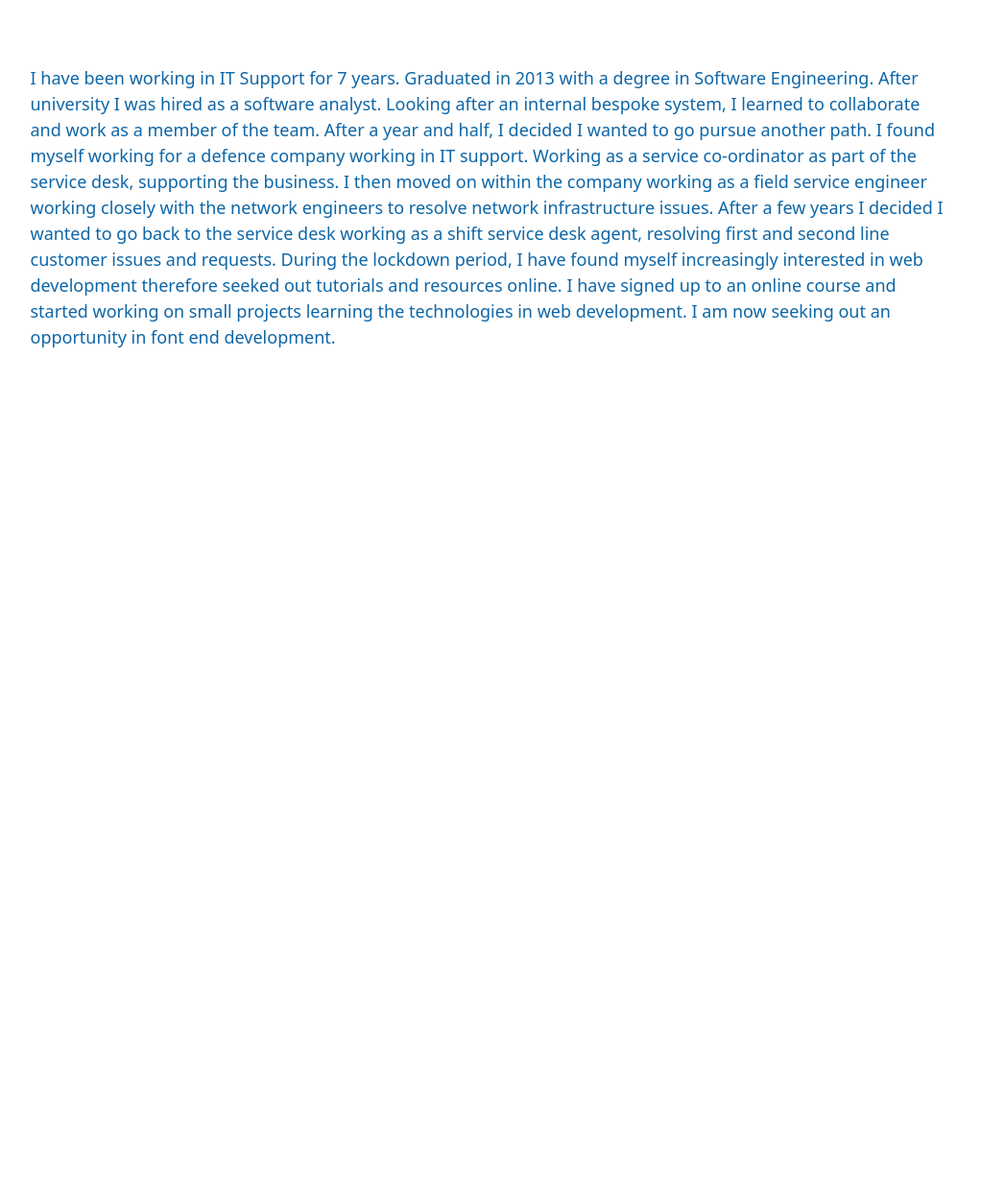
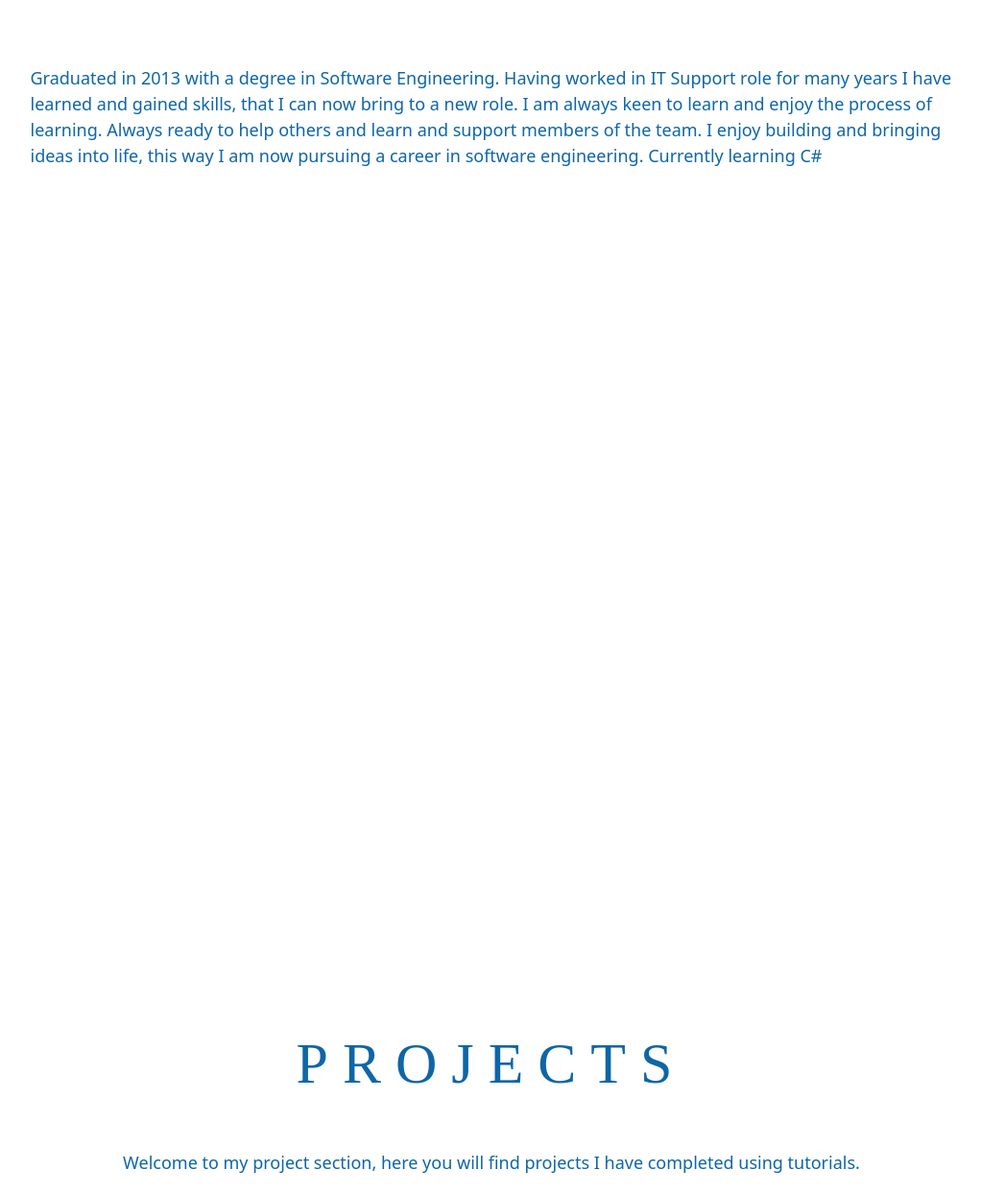
Before and after one commit to Kiro-T/Kiro-T.github.io, a plain HTML site: page index.html in a window 1280 px wide. Shown: the part 2036-3280 px from the top of the page at 96% size, without its empty margins (128-1150 px from the left). Drawn offline with Linux system fonts and the light colour scheme; animation ran at ten frames a second; a web font is replaced by a local one.

Commit message:
cv update
cv update

```diff
--- a/index.html
+++ b/index.html
@@ -75,7 +75,7 @@
                   <center><img src="./images/P1111059 (2).JPG" alt="Photo5" style="height: 400px; width: 600px;"></center>
                 </div>
                 <h3 class="NotoSerifJP"> Welcome to my Portfolio </h3>
-                <p style="text-align: center;"> Hi. I'm currently self learning HTML, CSS and Javascript. Have been working in verious IT roles for over 7 years. Now looking for a new opportunity to develop a career in web development.</p>
+                <p style="text-align: center;"> Experienced service desk agent, capable of working in pressured fast paced environment. Self-learning to expand my knowledge and skill set. Looking for opportunity in software engineering. Currently self-learning C# with Unity.</p>
                 <div class="site-buttons">
                   <div class="d-flex flex-row flex-wrap">
 
@@ -113,8 +113,8 @@
                 <div class="row">
               <div style="margin-top: 60px;">
                 <p class="para" style="color: #0E66A6; font-size: 18px;">
-                  I have been working in IT Support for 7 years. Graduated in 2013 with a degree in Software Engineering. After university I was hired as a software analyst.
-                  Looking after an internal bespoke system, I learned to collaborate and work as a member of the team. After a year and half, I decided I wanted to go pursue another path. I found myself working for a defence company working in IT support. Working as a service co-ordinator as part of the service desk, supporting the business. I then moved on within the company working as a field service engineer working closely with the network engineers to resolve network infrastructure issues. After a few years I decided I wanted to go back to the service desk working as a shift service desk agent, resolving first and second line customer issues and requests. During the lockdown period, I have found myself increasingly interested in web development therefore seeked out tutorials and resources online. I have signed up to an online course and started working on small projects learning the technologies in web development. I am now seeking out an opportunity in font end development.
+                  Graduated in 2013 with a degree in Software Engineering. Having worked in IT Support role for many years I have learned and gained skills, that I can now bring to a new role. I am always keen to learn and enjoy the process of learning. Always ready to help others and learn and support members of the team. I enjoy building and bringing ideas into life, this way I am now pursuing a career in software engineering.
+                  Currently learning C#
                 </p>
                 <p class="parp">
 
@@ -137,7 +137,7 @@
             <div class="now">
              <h1 class="title-text text-uppercase" style="text-align: center" >Projects</h1>
             <p class="para" style="margin-top: 60px; text-align: center;">
-            Welcome to my project section, here you will find projects I have completed using tutorials. I will be working on many more projects in the coming months to learn other JavaScript frameworks as I progress my learning.
+            Welcome to my project section, here you will find projects I have completed using tutorials.
             </p>
 
             </div>
@@ -269,7 +269,7 @@
             <div class="text-center contact-title py-4">
 
               <h4 class='text-uppercase'>Download my CV</h4>
-            <a href="./Document/Kiran Thapa CV 2021.docx">
+            <a href="./Document/Kiran Thapa CV 2022.docx">
               <button type="button" class="btn btn-outline-primary" style="font-size: 1.2rem;">Download CV</button>
             </a>
             </div>
```
Also changed, not shown: 2 other files.
